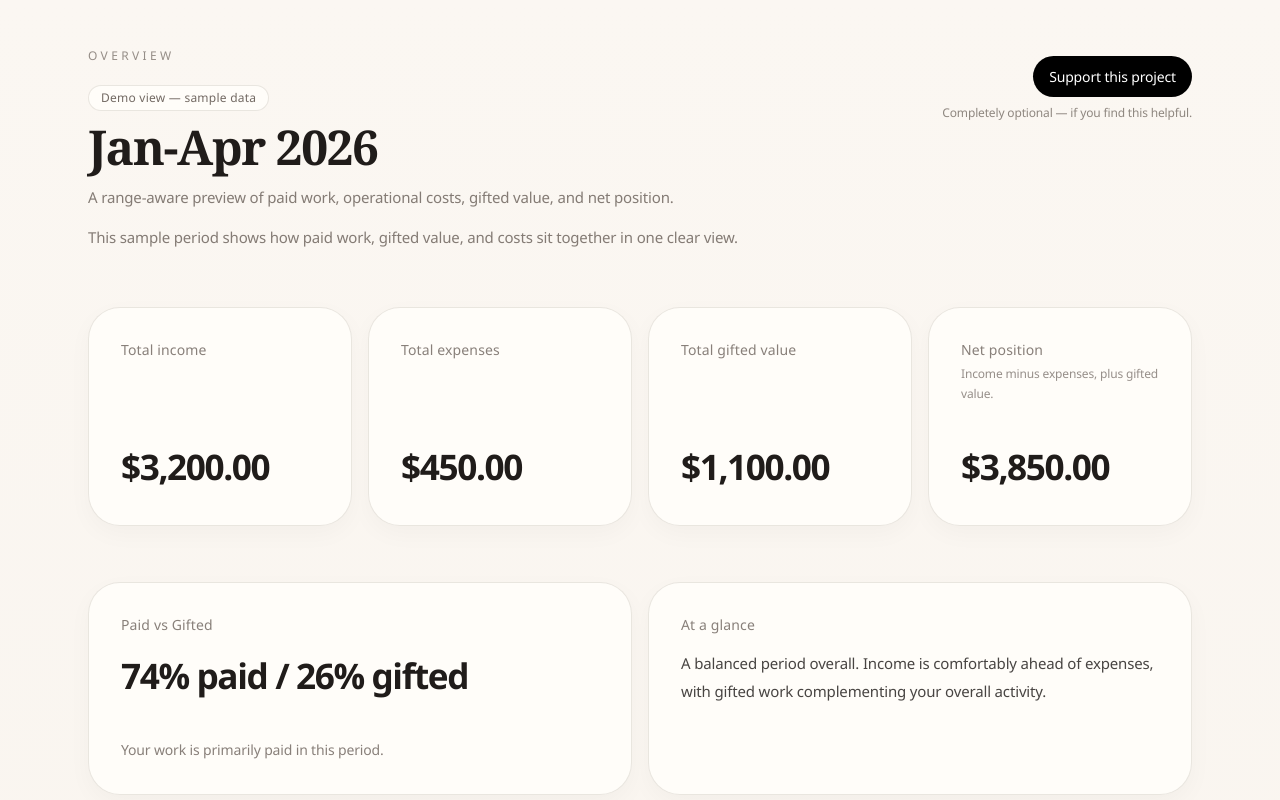
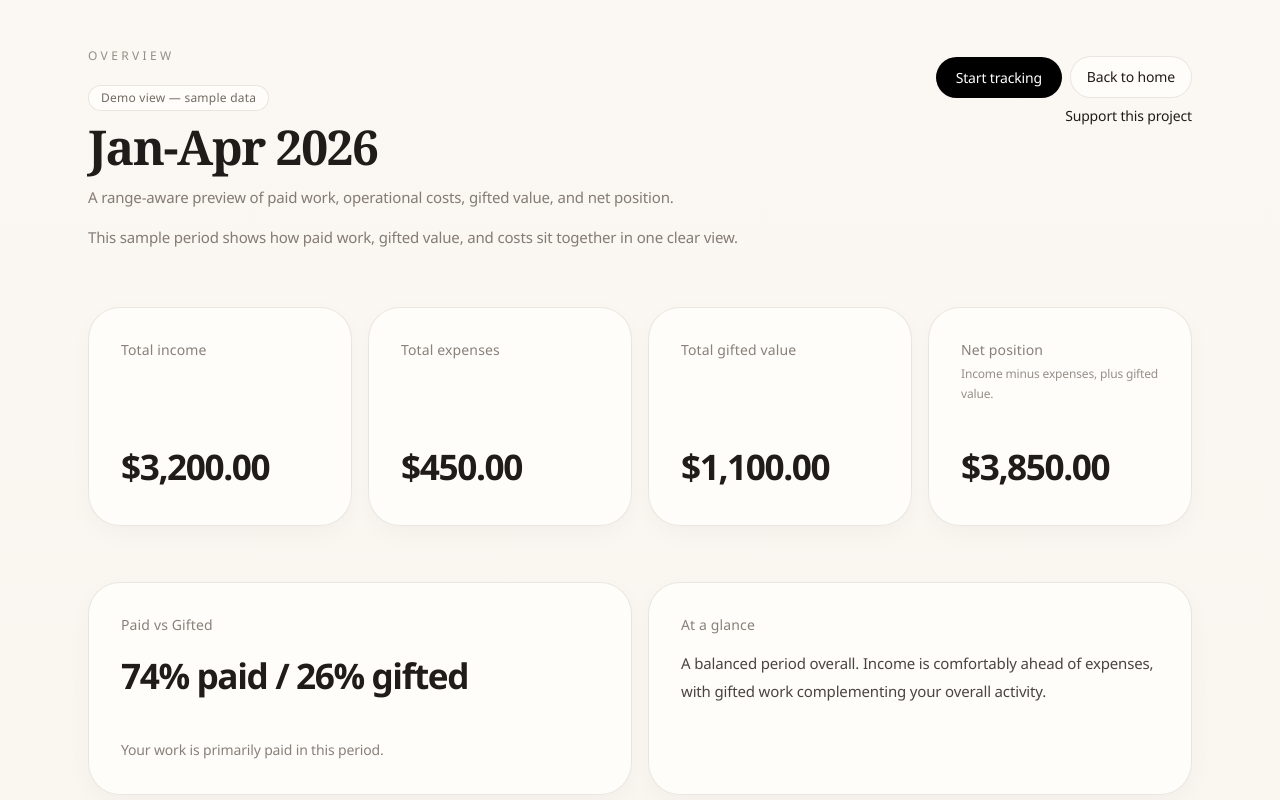
Before and after one commit to sleepingbeautytravels/creator-ledger, a Next.js app: page /demo in a window 1280 px wide. Shown: the top 800 px of the page. Built offline with nearby package versions, Linux system fonts and the light colour scheme.

Commit message:
Add navigation actions to demo page (start tracking + back to home)

```diff
--- a/app/demo/page.tsx
+++ b/app/demo/page.tsx
@@ -1,8 +1,9 @@
+import Link from "next/link";
 import { Card } from "@/components/card";
+import { DarkCtaLink } from "@/components/dark-cta-link";
 import { MonthlyNoteCard } from "@/components/monthly-note-card";
 import { PaidVsGiftedCard } from "@/components/paid-vs-gifted-card";
 import { SummaryCard } from "@/components/summary-card";
-import { SupportButton } from "@/components/support-button";
 
 const demoSummary = {
   income: 3200,
@@ -57,11 +58,26 @@ export default function DemoPage() {
             </div>
           </div>
 
-          <div className="space-y-2 pt-1 sm:pt-2 sm:text-right">
-            <SupportButton className="min-w-[116px]" />
-            <p className="text-xs text-[var(--muted)]/80">
-              Completely optional — if you find this helpful.
-            </p>
+          <div className="flex flex-col items-stretch gap-2 pt-1 sm:items-end sm:pt-2">
+            <div className="flex flex-col gap-2 sm:flex-row sm:items-center">
+              <DarkCtaLink href="/auth" className="min-w-[126px]">
+                Start tracking
+              </DarkCtaLink>
+              <Link
+                href="/"
+                className="inline-flex items-center justify-center rounded-full border border-[var(--border)] bg-[var(--surface-strong)] px-4 py-2.5 text-sm text-[var(--foreground)] transition hover:bg-white"
+              >
+                Back to home
+              </Link>
+            </div>
+            <a
+              href="https://buymeacoffee.com/sleepingbeautytravels"
+              target="_blank"
+              rel="noreferrer"
+              className="text-center text-sm text-[var(--muted)]/82 transition hover:text-[var(--foreground)] sm:text-right"
+            >
+              Support this project
+            </a>
           </div>
         </section>
 
```
